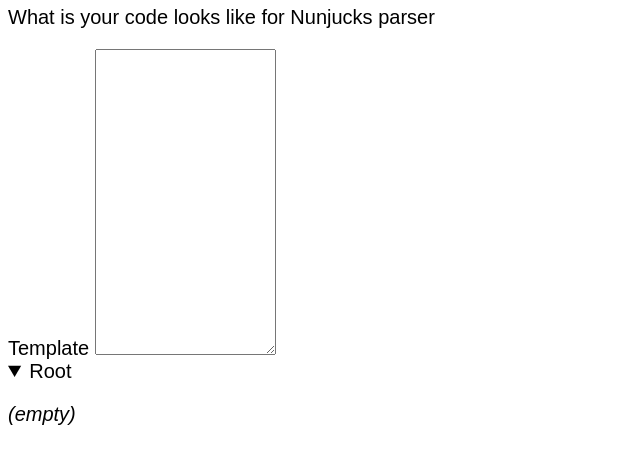
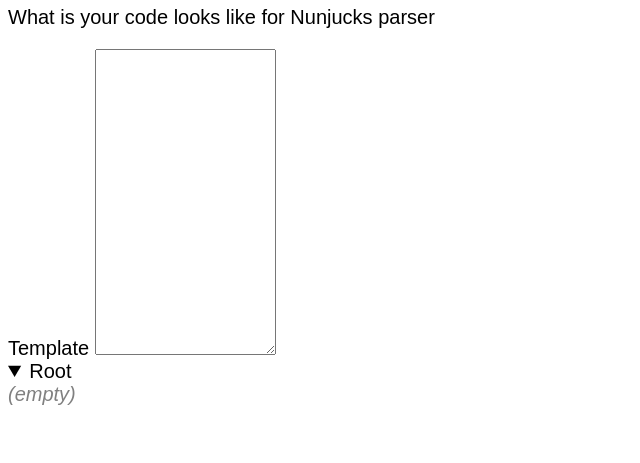
Before and after one commit to ogonkov/nunjucks-ast-explorer, a website built with webpack: page src/index.ejs in a window 1280 px wide. Shown: the part 93-556 px from the top of the page, without its empty margins (0-640 px from the left). Built offline with nearby package versions, Linux system fonts and the light colour scheme.

Commit message:
Add styles

```diff
--- a/src/components/print-nodes.js
+++ b/src/components/print-nodes.js
@@ -15,7 +15,9 @@
 
         if (node instanceof nunjucks.nodes.NodeList) {
             if (node.children.length === 0) {
-                nodeElement.appendChild(h('p', null, h(
+                nodeElement.appendChild(h('p', {
+                    className: 'node-element__empty-children'
+                }, h(
                     'em', null, '(empty)'
                 )))
 
--- a/src/index.ejs
+++ b/src/index.ejs
@@ -27,6 +27,11 @@
         .node-element__preformatted {
             background: lightgrey;
         }
+
+        .node-element__empty-children {
+            margin: 0;
+            color: gray;
+        }
     </style>
 </head>
 <body>
```
